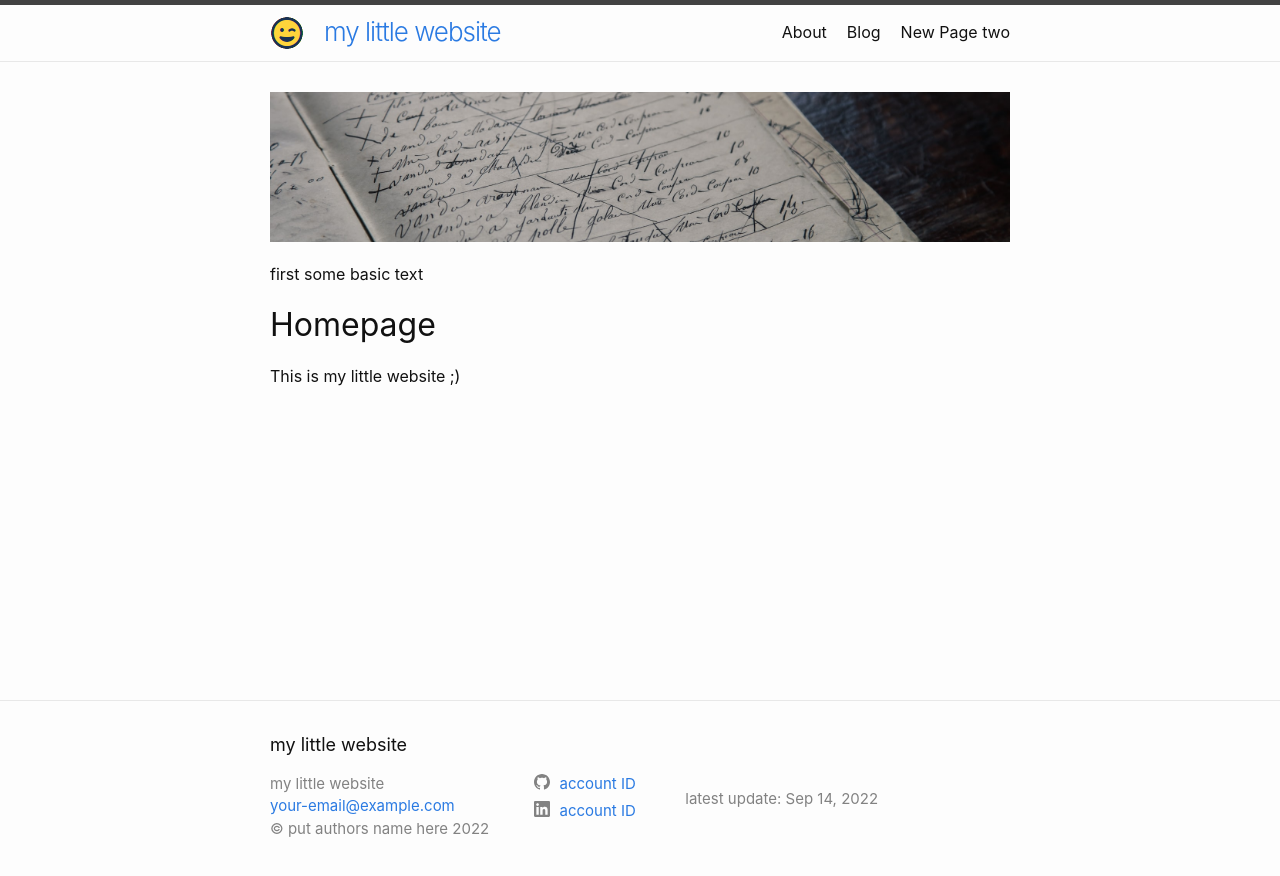
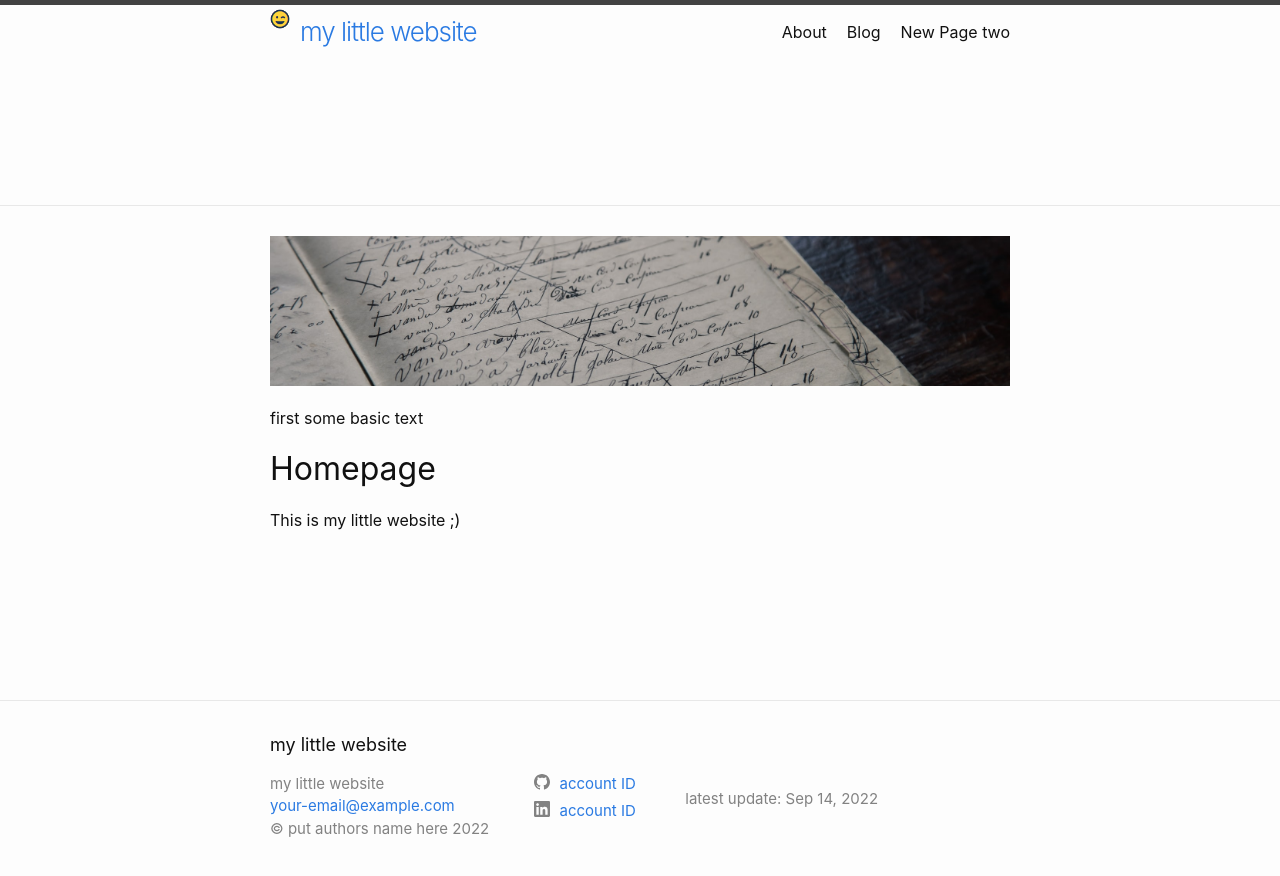
Before and after one commit to ptrjst/blog-demo, a Jekyll site: the page built from index.md, in a window 1280 px wide. Shown: the top 876 px of the page. Built offline with Jekyll 4.4.1, drawn with Linux system fonts in a browser that asks for light colours.

Commit message:
updated website logo
Signed-off-by: ptrjst <ptrjst@users.noreply.github.com>

```diff
--- a/_sass/minima/_layout.scss
+++ b/_sass/minima/_layout.scss
@@ -258,9 +258,9 @@
  * User defined additions
  */
  .site-title-logo {
-  @include relative-font-size(0.75);
-  line-height: $base-line-height * $base-font-size * 2.25;
-  margin: 0px 20px 0px 0px;
+  width: 20px;
+  height: 200px;
+  margin: 0px 10px 0px 0px;
   float: left;
 }
 
```
